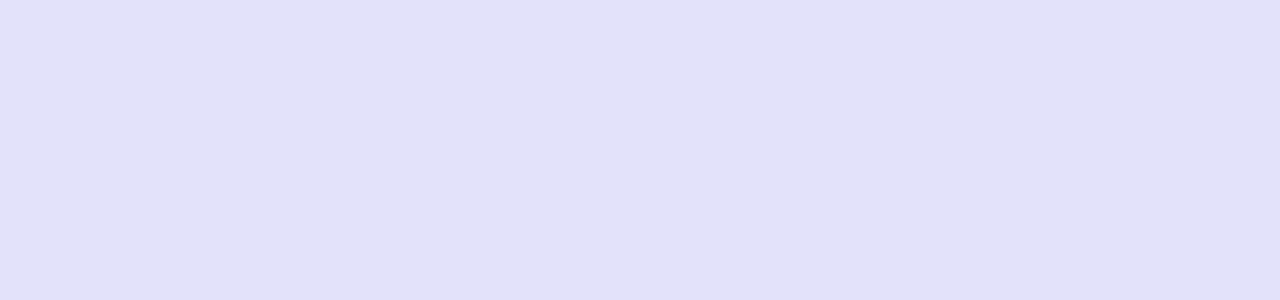
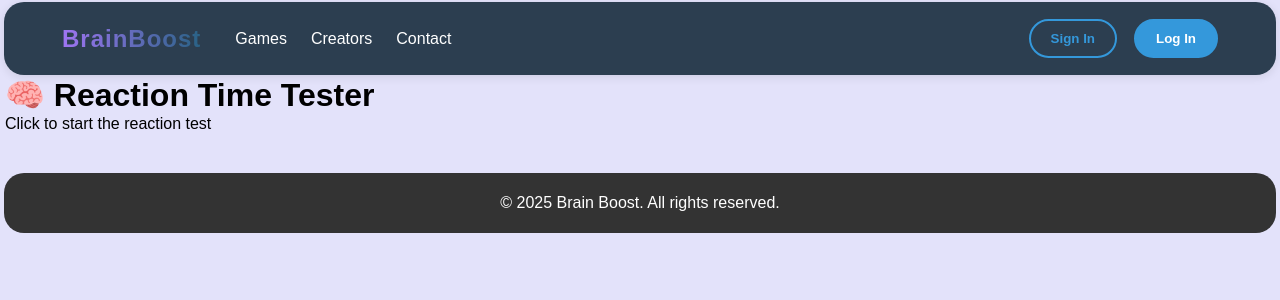
Before and after one commit to kacrro/BrainBoost, a React (Create React App) app: page /game/ReactionTime in a window 1280 px wide. Before the commit this address had no page. Shown: the top 300 px of the page. Built offline with nearby package versions, Linux system fonts and the light colour scheme.

Commit message:
reactiontime

```diff
--- a/package.json
+++ b/package.json
@@ -12,8 +12,8 @@
     "@types/react": "^19.0.12",
     "@types/react-dom": "^19.0.4",
     "lucide-react": "^0.484.0",
-    "react": "^19.0.0",
-    "react-dom": "^19.0.0",
+    "react": "^19.1.0",
+    "react-dom": "^19.1.0",
     "react-router-dom": "^7.5.0",
     "react-scripts": "5.0.1",
     "reactjs-popup": "^2.0.6",
--- a/src/App.tsx
+++ b/src/App.tsx
@@ -4,6 +4,7 @@ import './App.css';
 import { MainPage } from './Pages/MainPage/MainPage';
 import { AimTrainerPage } from './Pages/AimTrainer/AimTrainerPage';
 import SequenceMemoryPage from "./Pages/SequenceMemory/SequenceMemoryPage";
+import {ReactionTimePage} from './Pages/ReactionTime/ReactionTimePage';
 
 const App: React.FC = () => {
     return (
@@ -12,6 +13,7 @@ const App: React.FC = () => {
             <Route path="/" element={<MainPage/>}/>
             <Route path="/game/AimTrainer" element={<AimTrainerPage/>} />
             <Route path="/game/sequence-memory" element={<SequenceMemoryPage />} />
+            <Route path="/game/ReactionTime" element={<ReactionTimePage/>}/>
             </Routes>
         </Router>
     );
--- a/src/Pages/MainPage/components/GamesSection.tsx
+++ b/src/Pages/MainPage/components/GamesSection.tsx
@@ -11,10 +11,10 @@ interface GameData {
 
 const games: GameData[] = [
     {
-        title: 'Reflex Game',
+        title: 'Reaction Time Game',
         description: 'Test your reaction speed by clicking the screen immediately after it changes. A focus and reflex test.',
         imageUrl: '/images/reflex-game.jpg',
-        route: '/game/reflex'
+        route: '/game/ReactionTime'
     },
     {
         title: 'Number Memory',
@@ -38,7 +38,7 @@ const games: GameData[] = [
         title: 'Aim Trainer',
         description: 'Train accuracy and precision in an interactive exercise. Hone your aiming skills.',
         imageUrl: '/images/aim-trainer.jpg',
-        route: '/AimTrainer'
+        route: '/game/AimTrainer'
     }
 ];
 
--- /dev/null
+++ b/src/Pages/ReactionTime/Components/GameArea.tsx
@@ -0,0 +1,73 @@
+import React, { useState, useRef, useEffect } from "react";
+
+export const GameArea: React.FC = () => {
+  const [status, setStatus] = useState<"waiting" | "ready" | "now">("waiting");
+  const [message, setMessage] = useState("Click to start the reaction test");
+  const [startTime, setStartTime] = useState<number | null>(null);
+  const [reactionTime, setReactionTime] = useState<number | null>(null);
+  const timeoutRef = useRef<ReturnType<typeof setTimeout> | null>(null);
+
+  useEffect(() => {
+    // Cleanup timeout on unmount
+    return () => {
+      if (timeoutRef.current !== null) {
+        clearTimeout(timeoutRef.current);
+      }
+    };
+  }, []);
+
+  const startTest = () => {
+    setStatus("ready");
+    setMessage("Wait for green...");
+    setReactionTime(null);
+
+    const delay = Math.floor(Math.random() * 3000) + 2000;
+
+    timeoutRef.current = setTimeout(() => {
+      setStatus("now");
+      setMessage("CLICK!");
+      setStartTime(Date.now());
+    }, delay);
+  };
+
+  const handleClick = () => {
+    if (status === "waiting") {
+      startTest();
+    } else if (status === "ready") {
+      if (timeoutRef.current !== null) {
+        clearTimeout(timeoutRef.current);
+      }
+      setStatus("waiting");
+      setMessage("Too soon! Click to try again.");
+    } else if (status === "now") {
+      const endTime = Date.now();
+      if (startTime !== null) {
+        const time = endTime - startTime;
+        setReactionTime(time);
+        setMessage(`Your reaction time is ${time} ms. Click to try again.`);
+      }
+      setStatus("waiting");
+    }
+  };
+
+  return (
+    <div className="flex flex-col items-center justify-center h-screen bg-gray-900 text-white p-4">
+      <h1 className="text-2xl mb-6 font-bold">🧠 Reaction Time Tester</h1>
+      <div
+        onClick={handleClick}
+        className={`w-80 h-40 rounded-lg flex items-center justify-center text-xl font-semibold cursor-pointer transition-all duration-200 ${
+          status === "waiting"
+            ? "bg-blue-600"
+            : status === "ready"
+            ? "bg-red-600"
+            : "bg-green-600"
+        }`}
+      >
+        {message}
+      </div>
+      {reactionTime !== null && (
+        <p className="mt-6 text-lg">⏱️ You clicked in {reactionTime} ms</p>
+      )}
+    </div>
+  );
+};
--- /dev/null
+++ b/src/Pages/ReactionTime/ReactionTimePage.tsx
@@ -0,0 +1,13 @@
+import React from "react";
+import Navbar from '../../components/Navbar';
+import Footer from '../../components/Footer';
+import { GameArea } from "./Components/GameArea";
+export const ReactionTimePage: React.FC = () => {
+    return (
+      <div className="App">
+        <Navbar/>
+        <GameArea/>
+        <Footer/>
+      </div>
+    );
+  };
```
Also changed, not shown: 1 other file (tests, documents, lock files or other folders).
